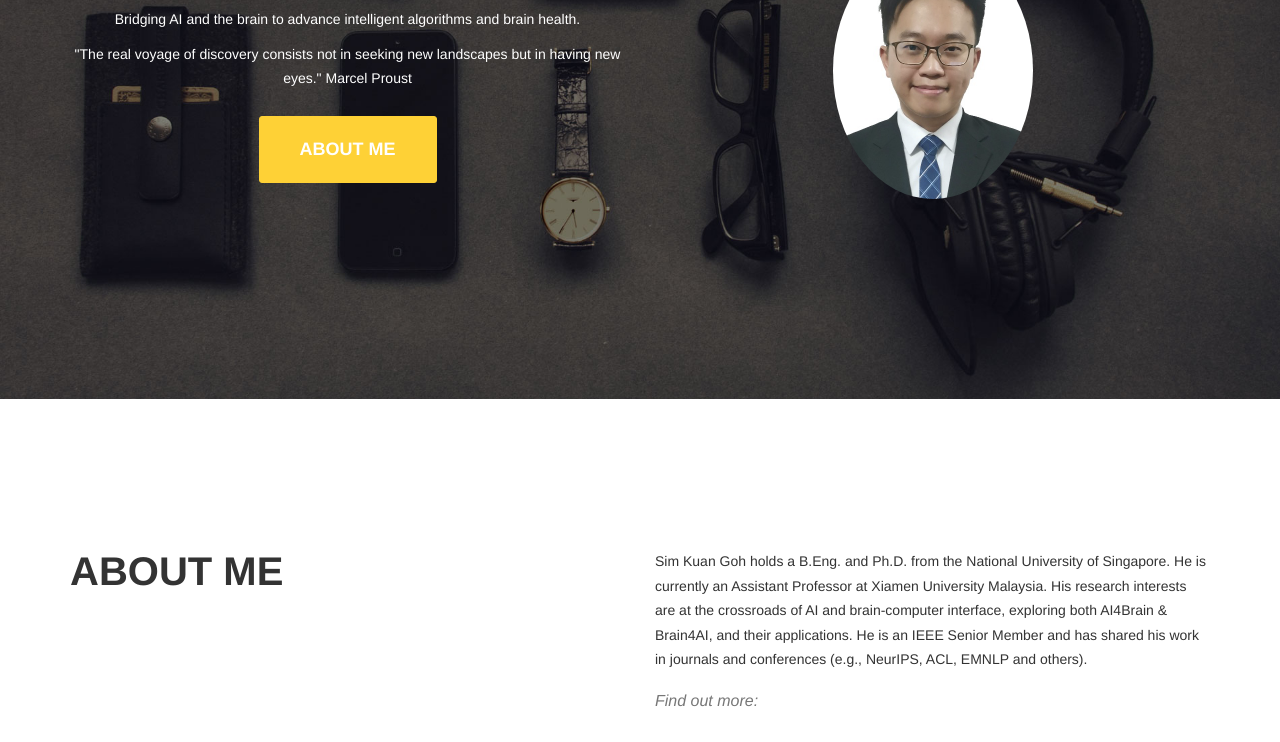
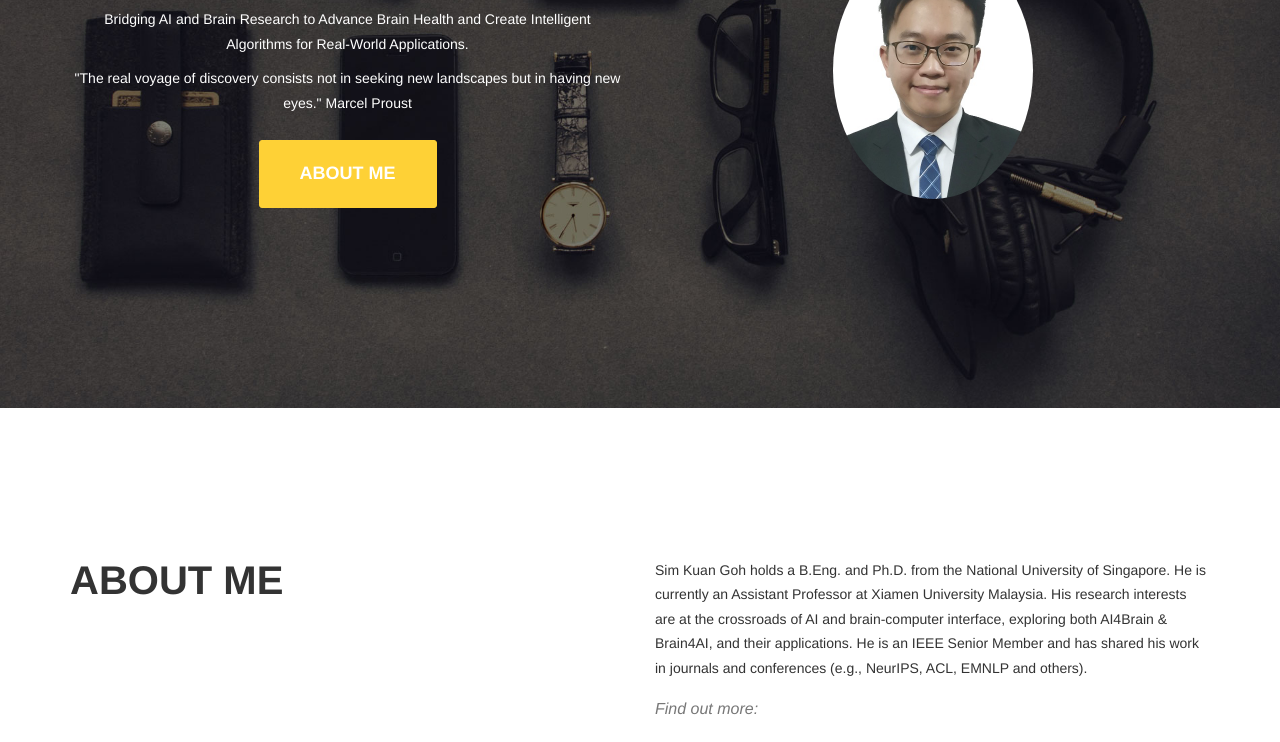
Before and after one commit to SimKuanGOH/SimKuanGOH.github.io, a website: page index.html in a window 1280 px wide. Shown: the part 358-1100 px from the top of the page. Drawn offline with nearby package versions, Linux system fonts and the light colour scheme; files that its build step writes are made by us from their sources.

Commit message:
Update index.html

```diff
--- a/index.html
+++ b/index.html
@@ -91,7 +91,7 @@
 
                     <div class="col-xs-6">
                         <div class="intro-lead-in">Sim Kuan GOH, PhD</div>
-                        <p class="span-about">Bridging AI and the brain to advance intelligent algorithms and brain health.</p>
+                        <p class="span-about">Bridging AI and Brain Research to Advance Brain Health and Create Intelligent Algorithms for Real-World Applications.</p>
 
 
                         <p class="span-about">"The real voyage of discovery consists not in seeking new landscapes but in having new eyes." Marcel Proust</p>
```
